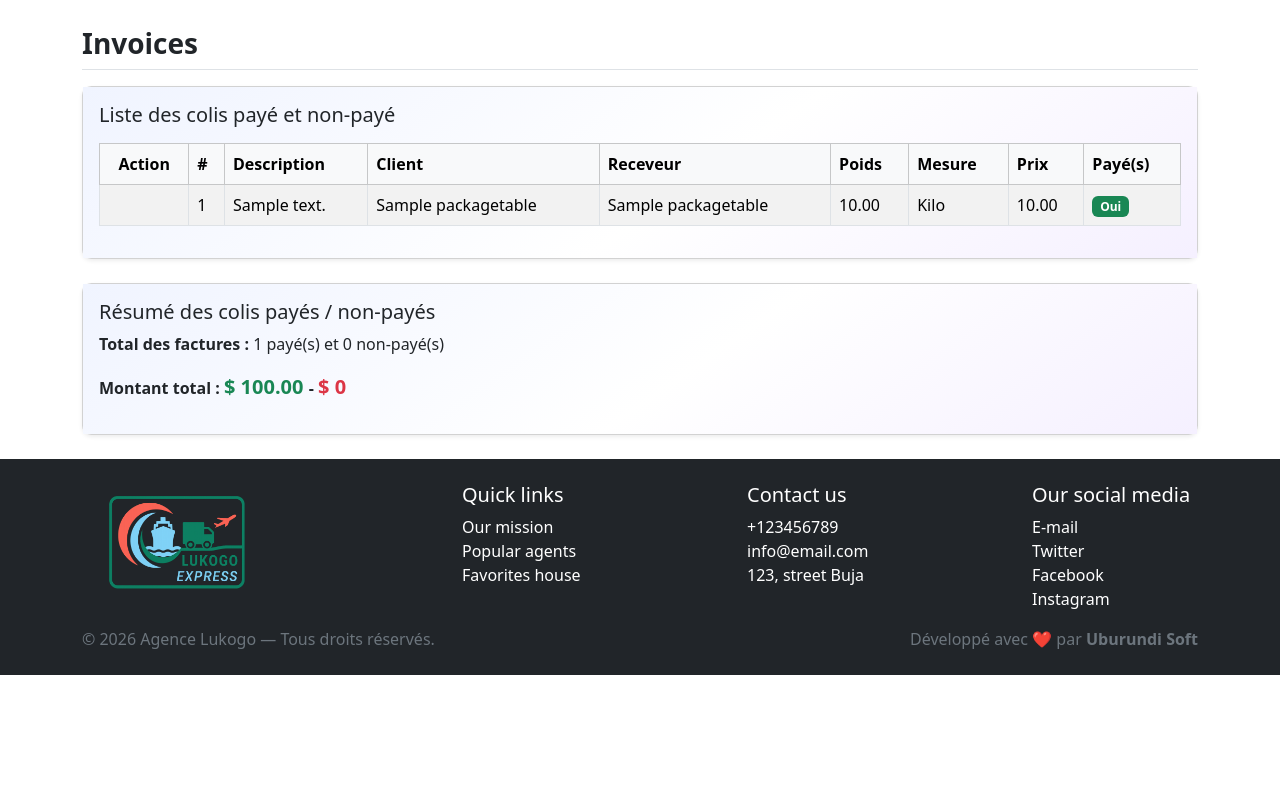
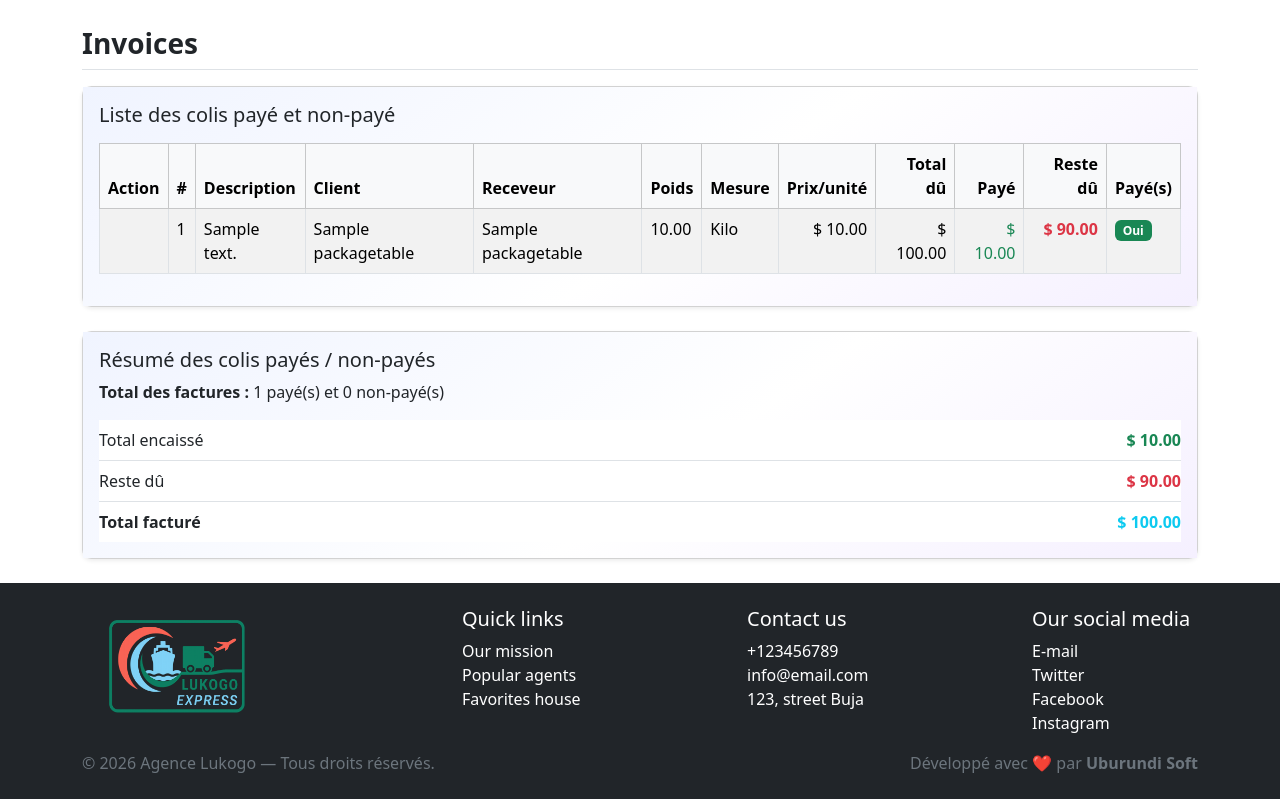
Before and after one commit to twizy/colisproject, a Django app: page /invoices/ in a window 1280 px wide. Shown: the part 93-892 px from the top of the page. Before the commit the page ends 768 px from the top, so only its background shows below. Run offline with Django 5.2, Linux system fonts and the light colour scheme; a user stored in the database is signed in; tables that the repository leaves empty hold one stand-in row (values such as "Sample post"); some libraries are stand-ins or nearby versions.

Commit message:
Adding some changes

```diff
--- a/main/forms.py
+++ b/main/forms.py
@@ -117,7 +117,7 @@ class PackageForm(forms.ModelForm):
     )
 
 
-    weight = forms.CharField(
+    weight = forms.DecimalField(
         widget=forms.NumberInput(attrs={
             'placeholder': 'Poids',
             'class': 'form-control',
@@ -125,6 +125,9 @@ class PackageForm(forms.ModelForm):
             'step': '0.01',
             'min': '0'
         }),
+        max_digits=10,
+        decimal_places=2,
+        min_value=Decimal('0'),
         label='Poids'
     )
 
@@ -137,7 +140,7 @@ class PackageForm(forms.ModelForm):
         label='Mesure'
     )
 
-    price = forms.CharField(
+    price = forms.DecimalField(
         widget=forms.NumberInput(attrs={
             'placeholder': 'Prix par unité (USD)',
             'class': 'form-control',
@@ -146,6 +149,9 @@ class PackageForm(forms.ModelForm):
             'min': '0',
             'id': 'id_price',
         }),
+        max_digits=10,
+        decimal_places=2,
+        min_value=Decimal('0'),
         label='Prix par unité (USD) '
     )
 
--- a/main/templates/invoices.html
+++ b/main/templates/invoices.html
@@ -32,7 +32,10 @@
             <th>Poids</th>
             <th>Mesure</th>
             {% if request.user.is_staff or request.user.is_superuser %}
-              <th>Prix</th>
+              <th class="text-end">Prix/unité</th>
+              <th class="text-end">Total dû</th>
+              <th class="text-end">Payé</th>
+              <th class="text-end">Reste dû</th>
             {% endif %}
             <th>Payé(s)</th>
           </tr>
@@ -60,7 +63,12 @@
             <td>{{ p.package.get_measure_display }}</td>
 
             {% if request.user.is_staff or request.user.is_superuser %}
-              <td>{{ p.amount|floatformat:2|intcomma }}</td>
+              <td class="text-end">$ {{ p.amount|floatformat:2|intcomma }}</td>
+              <td class="text-end">$ {{ p.total_due|floatformat:2|intcomma }}</td>
+              <td class="text-end text-success">$ {{ p.amount_paid|floatformat:2|intcomma }}</td>
+              <td class="text-end {% if p.balance %}text-danger fw-bold{% else %}text-muted{% endif %}">
+                $ {{ p.balance|floatformat:2|intcomma }}
+              </td>
             {% endif %}
 
             <!-- Status -->
@@ -75,7 +83,7 @@
           </tr>
           {% empty %}
           <tr>
-            <td colspan="{% if request.user.is_staff or request.user.is_superuser %}9{% else %}8{% endif %}"
+            <td colspan="{% if request.user.is_staff or request.user.is_superuser %}12{% else %}8{% endif %}"
                 class="text-center text-muted">
               Aucun facture pour le moment.
             </td>
@@ -98,18 +106,26 @@
       </p>
 
       {% if request.user.is_staff or request.user.is_superuser %}
-      <p>
-        <strong>
-          Montant total :
-          <span id="all_paid_invoices_total" class="text-success" style="font-size: 20px;">
-            $ {{ all_paid_invoices_total|floatformat:2|intcomma }}
+      <ul class="list-group list-group-flush">
+        <li class="list-group-item d-flex justify-content-between px-0">
+          Total encaissé
+          <span id="total_collected" class="text-success fw-bold">
+            $ {{ total_collected|floatformat:2|intcomma }}
           </span>
-          -
-          <span id="all_unpaid_invoices_total" class="text-danger" style="font-size: 20px;">
-            $ {{ all_unpaid_invoices_total|floatformat:2|intcomma }}
+        </li>
+        <li class="list-group-item d-flex justify-content-between px-0">
+          Reste dû
+          <span id="total_outstanding" class="text-danger fw-bold">
+            $ {{ total_outstanding|floatformat:2|intcomma }}
           </span>
-        </strong>
-      </p>
+        </li>
+        <li class="list-group-item d-flex justify-content-between px-0">
+          <strong>Total facturé</strong>
+          <strong id="total_invoiced" class="text-info">
+            $ {{ total_invoiced|floatformat:2|intcomma }}
+          </strong>
+        </li>
+      </ul>
 
       <a id="refresh_total" class="btn btn-md btn-danger" href="{% url 'invoices' %}"> Actualiser </a>
 
@@ -123,18 +139,10 @@
 <script>
 document.addEventListener('DOMContentLoaded', function () {
 
-  const all_paid_inv = document.getElementById('all_paid_invoices_total');
-  const all_unpaid_inv = document.getElementById('all_unpaid_invoices_total');
+  // Le bouton n'apparaît qu'après un changement de statut, pour recharger les
+  // totaux. Absent pour les non-staff : d'où le garde-fou.
   const refres = document.getElementById('refresh_total');
-  refres.style.display = 'none';
-
-  if(all_paid_inv.textContent.trim() === "$"){
-    all_paid_inv.innerText="$ 0";
-  }
-
-  if(all_unpaid_inv.textContent.trim() === "$"){
-    all_unpaid_inv.innerText="$ 0";
-  }
+  if (refres) refres.style.display = 'none';
 
 
   document.querySelectorAll('.invoice-checkbox').forEach(function (checkbox) {
@@ -185,7 +193,7 @@ document.addEventListener('DOMContentLoaded', function () {
           checkbox.checked = true;
           checkbox.style.display = 'none';
 
-          refres.style.display = '';
+          if (refres) refres.style.display = '';
 
         } else {
           statusCell.innerHTML = '<span class="badge bg-danger">Non</span>';
--- a/main/views.py
+++ b/main/views.py
@@ -31,6 +31,7 @@ from io import BytesIO
 from django.http import FileResponse, HttpResponseForbidden
 from django.contrib.auth.decorators import user_passes_test
 from django.db.models.functions import TruncDate
+from .finance import TOTAL_DUE, invoice_totals, total_invoiced
 from django.utils import timezone
 import matplotlib
 matplotlib.use("Agg")   # headless backend for servers
@@ -62,6 +63,8 @@ def is_staff_or_patron(user):
 def home(request):
     import calendar
     from django.db.models import Case, When, IntegerField
+    # from django.core.management.utils import get_random_secret_key
+    # print(get_random_secret_key())
     page_name = 'Home'
     total_manifests       = ManifestTable.objects.count()
     total_packages        = PackageTable.objects.count()
@@ -241,7 +244,7 @@ def create_package(request):
             amount_paid   = form.cleaned_data.get('amount_paid') or Decimal('0')
             created_by    = request.user
 
-            total_due  = max(Decimal(str(weight)) * Decimal(str(price)) - discount, Decimal('0'))
+            total_due  = max(weight * price - discount, Decimal('0'))
             is_paid    = amount_paid >= total_due
 
             package_object = PackageTable(
@@ -505,28 +508,44 @@ def manifest_credits(request, mani_id):
 
     for pkg in packages:
         invoice = getattr(pkg, 'invoice', None)
-        total   = (pkg.weight or 0) * (pkg.price or 0)
-        entry   = {
+        # Mêmes définitions que la page Crédits et le tableau de bord :
+        # remise déduite, acomptes comptés.
+        if invoice:
+            total   = invoice.total_due
+            settled = invoice.amount_paid
+            balance = invoice.balance
+        else:
+            total   = (pkg.weight or Decimal('0')) * (pkg.price or Decimal('0'))
+            settled = Decimal('0')
+            balance = total
+        entry = {
             'pkg':     pkg,
             'invoice': invoice,
             'total':   total,
+            'paid':    settled,
+            'balance': balance,
         }
         if invoice and invoice.paid:
             paid_list.append(entry)
         else:
             credit_list.append(entry)
 
-    total_paid   = sum(e['total'] for e in paid_list)
-    total_credit = sum(e['total'] for e in credit_list)
-    total_global = total_paid + total_credit
+    # « Payé » = argent réellement encaissé, acomptes des colis encore en
+    # crédit compris ; « crédit » = ce qui reste à percevoir.
+    total_paid    = sum((e['paid'] for e in paid_list + credit_list), Decimal('0'))
+    total_credit  = sum((e['balance'] for e in credit_list), Decimal('0'))
+    total_global  = sum((e['total'] for e in paid_list + credit_list), Decimal('0'))
+    # Total de la section « Colis payés » seule, distinct de l'encaissé global.
+    paid_section_total = sum((e['total'] for e in paid_list), Decimal('0'))
 
     return render(request, 'details/manifest_credits.html', {
-        'manifest':     manifest,
-        'paid_list':    paid_list,
-        'credit_list':  credit_list,
-        'total_paid':   total_paid,
-        'total_credit': total_credit,
-        'total_global': total_global,
+        'manifest':           manifest,
+        'paid_list':          paid_list,
+        'credit_list':        credit_list,
+        'total_paid':         total_paid,
+        'total_credit':       total_credit,
+        'total_global':       total_global,
+        'paid_section_total': paid_section_total,
     })
 
 
@@ -720,17 +739,15 @@ def finance_dashboard(request):
     paid_invoices    = period_invoices.filter(paid=True)
     unpaid_invoices  = period_invoices.filter(paid=False)
 
-    def weighted_sum(qs, key='amount'):
-        return qs.aggregate(v=Sum(
-            ExpressionWrapper(F('package__weight') * F('amount'),
-                output_field=DecimalField(max_digits=12, decimal_places=2))
-        ))['v'] or 0
-
-    total_revenue    = weighted_sum(period_invoices)
-    total_paid       = weighted_sum(paid_invoices)
-    total_unpaid     = weighted_sum(unpaid_invoices)
-    revenue_delivered= weighted_sum(period_invoices.filter(package__status="delivered"))
-    revenue_period_total = period_invoices.aggregate(total=Sum("amount"))['total'] or 0
+    # Mêmes définitions que la page Crédits : le facturé déduit la remise et
+    # l'encaissé compte les acomptes, y compris ceux des factures encore
+    # ouvertes.
+    totals = invoice_totals(period_invoices)
+    total_revenue    = totals['invoiced']
+    total_paid       = totals['collected']
+    total_unpaid     = totals['outstanding']
+    revenue_delivered= total_invoiced(period_invoices.filter(package__status="delivered"))
+    revenue_period_total = total_revenue
 
     # === 3. Graph data by day ===
     packages_by_day = (
@@ -744,7 +761,7 @@ def finance_dashboard(request):
         period_invoices
         .annotate(day=TruncDate('date_issued'))
         .values('day')
-        .annotate(total=Sum("amount"))
+        .annotate(total=Sum(TOTAL_DUE))
         .order_by('day')
     )
 
@@ -863,40 +880,26 @@ def credits_list(request):
 def all_invoices(request):
     if not is_staff_or_patron(request.user):
         return redirect('home')
-    all_paid_invoices = InvoiceTable.objects.filter(paid = True)
-    all_unpaid_invoices = InvoiceTable.objects.filter(paid = False)
-    my_invoices = InvoiceTable.objects.all().order_by('-date_issued')
 
-    # all_paid_invoices_total = all_paid_invoices.aggregate(paid_total=Sum("amount" * "package.price"))["paid_total"] or 0
-    all_unpaid_invoices_total = all_unpaid_invoices.aggregate(unpaid_total=Sum("amount"))["unpaid_total"] or 0
+    my_invoices = (
+        InvoiceTable.objects
+        .select_related('package', 'package__manifest')
+        .order_by('-date_issued')
+    )
+    all_paid_invoices   = my_invoices.filter(paid=True)
+    all_unpaid_invoices = my_invoices.filter(paid=False)
 
-    sum_all_paid_invoices = all_paid_invoices.aggregate(
-            amount =
-                Sum(
-                    ExpressionWrapper(F('package__weight') * F('amount'),
-                    output_field=DecimalField(max_digits=12, decimal_places=2))
-                )
-        )
-
-    all_paid_invoices_total = sum_all_paid_invoices["amount"]
-
-    sum_all_unpaid_invoices = all_unpaid_invoices.aggregate(
-        amount =
-            Sum(
-                ExpressionWrapper(F('package__weight') * F('amount'),
-                output_field=DecimalField(max_digits=12, decimal_places=2))
-            )
-        )
-
-
-    all_unpaid_invoices_total = sum_all_unpaid_invoices["amount"]
+    # Mêmes définitions que le tableau de bord financier et la page Crédits :
+    # l'encaissé compte les acomptes, le reste dû déduit la remise.
+    totals = invoice_totals(my_invoices)
 
     return render(request, "invoices.html", {
-        'all_paid_invoices' : all_paid_invoices,
-        'all_unpaid_invoices' : all_unpaid_invoices,
-        'my_invoices' : my_invoices,
-        'all_paid_invoices_total' : all_paid_invoices_total,
-        'all_unpaid_invoices_total' : all_unpaid_invoices_total,
+        'my_invoices':         my_invoices,
+        'all_paid_invoices':   all_paid_invoices,
+        'all_unpaid_invoices': all_unpaid_invoices,
+        'total_invoiced':      totals['invoiced'],
+        'total_collected':     totals['collected'],
+        'total_outstanding':   totals['outstanding'],
     })
 
 
@@ -926,7 +929,7 @@ def export_excel_backend(request):
         day = start_date + timedelta(days=i)
         p_count = PackageTable.objects.filter(created_at__date=day).count()
         p_rev   = PackageTable.objects.filter(created_at__date=day).aggregate(total=Sum('price'))['total'] or Decimal('0.00')
-        inv_rev = InvoiceTable.objects.filter(date_issued__date=day).aggregate(total=Sum('amount'))['total'] or Decimal('0.00')
+        inv_rev = total_invoiced(InvoiceTable.objects.filter(date_issued__date=day))
         ws.append([day.isoformat(), p_count, float(p_rev), float(inv_rev)])
 
     out = BytesIO()
@@ -958,7 +961,7 @@ def export_pdf_backend(request):
 
     packages_series = [PackageTable.objects.filter(created_at__date=d).count() for d in days]
     invoices_series = [
-        float(InvoiceTable.objects.filter(date_issued__date=d).aggregate(total=Sum('amount'))['total'] or 0.0)
+        float(total_invoiced(InvoiceTable.objects.filter(date_issued__date=d)))
         for d in days
     ]
 
@@ -1008,9 +1011,10 @@ def export_pdf_backend(request):
     pdf.drawString(50, kpi_y - line * 3, f"En attente : {period_packages.filter(status='pending').count()}")
     pdf.drawString(50, kpi_y - line * 4, f"En transit : {period_packages.filter(status='in_transit').count()}")
     pdf.drawString(50, kpi_y - line * 5, f"Annulés : {period_packages.filter(status='cancelled').count()}")
-    pdf.drawString(50, kpi_y - line * 6, f"Total facturé : {float(period_invoices.aggregate(total=Sum('amount'))['total'] or 0):,.2f}")
-    pdf.drawString(50, kpi_y - line * 7, f"Total encaissé : {float(period_invoices.filter(paid=True).aggregate(total=Sum('amount'))['total'] or 0):,.2f}")
-    pdf.drawString(50, kpi_y - line * 8, f"Total impayé : {float(period_invoices.filter(paid=False).aggregate(total=Sum('amount'))['total'] or 0):,.2f}")
+    period_totals = invoice_totals(period_invoices)
+    pdf.drawString(50, kpi_y - line * 6, f"Total facturé : {float(period_totals['invoiced']):,.2f}")
+    pdf.drawString(50, kpi_y - line * 7, f"Total encaissé : {float(period_totals['collected']):,.2f}")
+    pdf.drawString(50, kpi_y - line * 8, f"Total impayé : {float(period_totals['outstanding']):,.2f}")
 
     img_w = width - 80
     img_h = 210
```
Also changed, not shown: colisproject/settings.py (+153 -19 lines), main/api/views.py (+12 -21 lines), main/finance.py (added, +61 -0 lines), main/templates/details/manifest_credits.html (+22 -13 lines).
